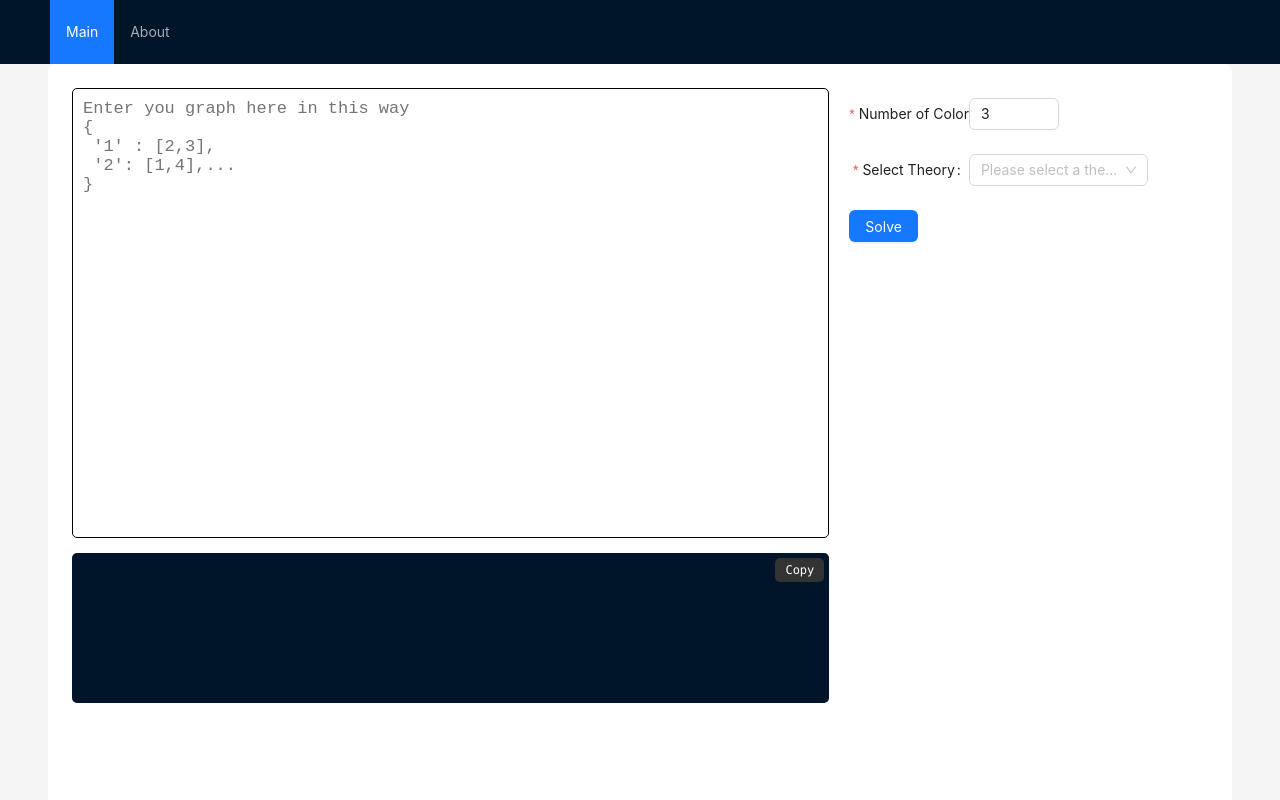
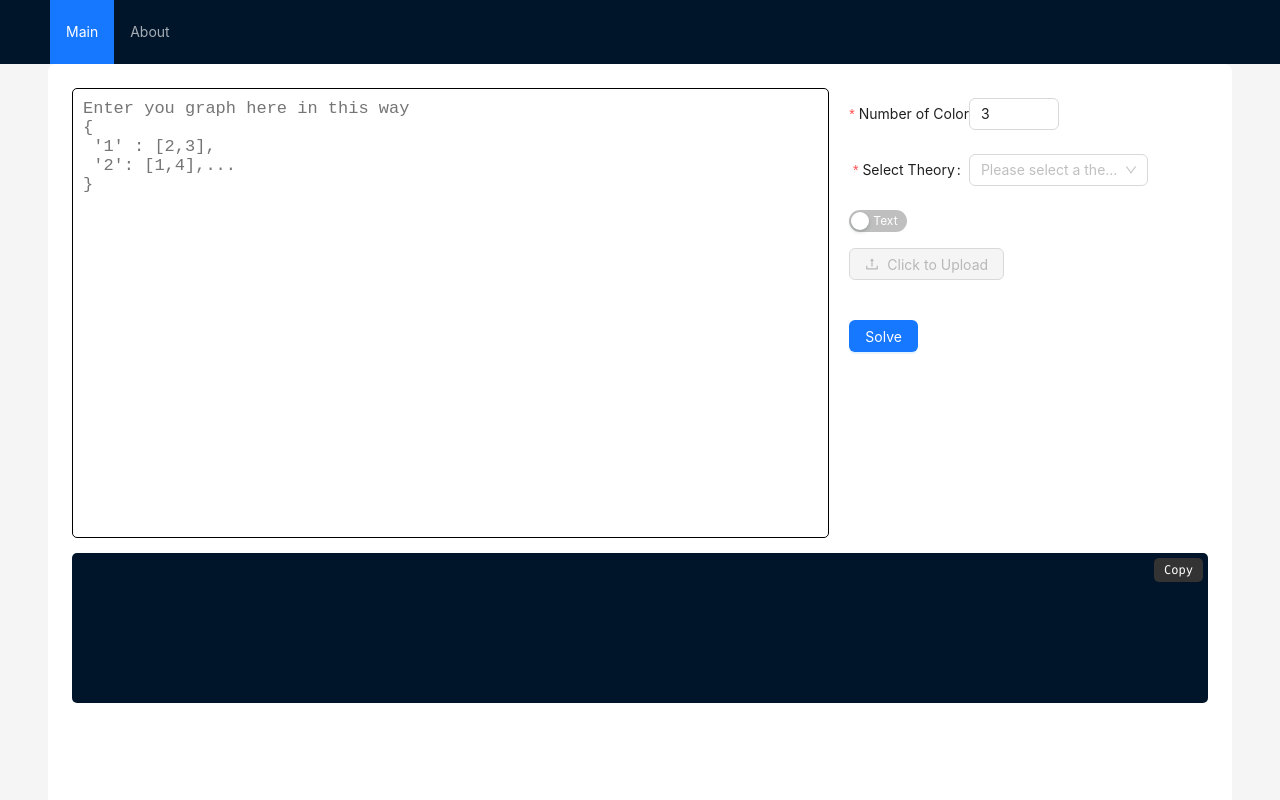
Before and after one commit to guretskiysemyon/k-colorable-reduction-web, a React (Create React App) app: page / in a window 1280 px wide. Shown: the top 800 px of the page. Built offline with nearby package versions, Linux system fonts and the light colour scheme.

Commit message:
Small updates

```diff
--- a/src/App.js
+++ b/src/App.js
@@ -9,10 +9,12 @@ import MyHeader from './Components/MyHeader';
 import FooterComponent from './Components/FooterComponent';
 import ContentComponent from './Components/ContentComponent';
 import AboutComponent from './Components/AboutComponent';
+import FileComponent from './Components/FileComponent';
 
 
 const App = () => {
   return (
+
     <Router>
       <Layout>
         <MyHeader />
--- a/src/Components/ContentComponent.jsx
+++ b/src/Components/ContentComponent.jsx
@@ -5,10 +5,11 @@ import {Layout, theme } from 'antd';
 import MyEditor from './Editor';
 import ParametersForm from './ParametersForm';
 import NetworkGraph from './NetworkGraph';
-import OutputComponent from './Modules/OutputComponent';
+import OutputWindowComponent from './Modules/OutputWindowComponent';
 import useFetching from '../Hooks/useFetching';
 import { read } from 'graphlib-dot';
 import InputComponent from './InputComponents';
+import OutputComponent from './OutputComponent';
 
 const { Content} = Layout;
 
@@ -28,7 +29,7 @@ function ContentComponent() {
     //     numColors: 3,
     //     theory : undefined
     // })
-
+    const [numColors, setNumColors] = useState(3)
     const [coloringGraph, setColoringGraph] = useState({
       numColors: 3,
       coloring : null
@@ -40,7 +41,7 @@ function ContentComponent() {
 
     function showResult(data){
       //console.log(data)
-      let text = data.formula + "\n"
+      let text = "Formula:\n" + data.formula + "\n\n"
       //setColorMap(data.solution)
       if (data.result === "unsat"){
         text += "Not Colorable"
@@ -60,8 +61,15 @@ function ContentComponent() {
 
     useEffect(() => {
 
-      if (fetchedData)
-          showResult(fetchedData);
+      if (fetchedData){
+        console.log(fetchedData)
+        setColoringGraph({
+          numColors: numColors,
+          coloring : fetchedData.solution
+        })
+        showResult(fetchedData);
+      }
+
     },[fetchedData])
 
     function parse(strGraph) {
@@ -80,16 +88,14 @@ function ContentComponent() {
       if (strGraph && inputData.numColors  && inputData.theory) {
         setOutput("")
         try {
+          setNumColors(inputData.numColors)
           const parsedGraph = parse(strGraph);
           setInputGraph(parsedGraph);
-          console.log(parsedGraph)
+          //console.log(parsedGraph)
 
           await fetchGraph(strGraph, inputData.numColors, inputData.theory);
-          console.log(fetchedData.solution)
-          setColoringGraph({
-            numColors: inputData.numColors,
-            coloring : fetchedData ? fetchedData.solution : null
-          })
+          //console.log(fetchedData.solution)
+
           // console.log(fetchedData)
           // showResult(data);
           // showResult(fetchedData); // Call showResult only when both conditions are met
@@ -117,21 +123,12 @@ function ContentComponent() {
         >
           <Content className='content'>
           <InputComponent createAndFetch={createGraphAndFetchResult} />
-          <Row>
-            <Col
-              span={16}
-            >
-              <OutputComponent text={output}/>
-            </Col>
-          </Row>
-          <Row>
-            {error
-            ? <p>Error fetching data: {error.message}</p>
-            : <NetworkGraph coloringGraph={coloringGraph} graphObj= {inputGraph}/>
-
-            }
-
-          </Row>
+          <OutputComponent
+            outputText={output}
+            error={error}
+            coloringGraph={coloringGraph}
+            inputGraph={inputGraph}
+          />
           </Content>
 
         </Layout>
--- /dev/null
+++ b/src/Components/FileComponent.jsx
@@ -0,0 +1,40 @@
+import React, { useState } from 'react';
+import { Upload, Button, Switch, Input } from 'antd';
+import { UploadOutlined } from '@ant-design/icons';
+
+const { TextArea } = Input;
+
+function FileComponent() {
+    const [isFileInput, setIsFileInput] = useState(false); // State to track if file input is selected
+    const [fileList, setFileList] = useState([]);
+
+    const handleSwitchChange = (checked) => {
+        setIsFileInput(checked);
+    };
+
+    const handleFileChange = ({ fileList }) => setFileList(fileList);
+
+    return (
+        <div>
+            <Switch
+                checked={isFileInput}
+                checkedChildren="File"
+                unCheckedChildren="Text"
+                onChange={handleSwitchChange}
+                style={{ marginBottom: 16 }}
+            />
+            <Upload
+                fileList={fileList}
+                onChange={handleFileChange}
+                beforeUpload={() => false} // Prevent auto-uploading
+                style={{ marginBottom: 16 }}
+            >
+                <Button icon={<UploadOutlined />} disabled={!isFileInput}>
+                    Click to Upload
+                </Button>
+            </Upload>
+        </div>
+    );
+}
+
+export default FileComponent;
--- a/src/Components/InputComponents.jsx
+++ b/src/Components/InputComponents.jsx
@@ -5,9 +5,11 @@ import {Layout, theme } from 'antd';
 import MyEditor from './Editor';
 import ParametersForm from './ParametersForm';
 import NetworkGraph from './NetworkGraph';
-import OutputComponent from './Modules/OutputComponent';
+import OutputWindowComponent from './Modules/OutputWindowComponent';
 import useFetching from '../Hooks/useFetching';
 import { read } from 'graphlib-dot';
+import FileComponent from './FileComponent';
+import { FlashOnOutlined } from '@mui/icons-material';
 
 
 function InputComponent({createAndFetch}) {
@@ -39,7 +41,7 @@ function InputComponent({createAndFetch}) {
               className="column_small"
               span={8}>
               <ParametersForm setData={setInputData}/>
-
+              {/* <FileComponent/> */}
             </Col>
           </Row>
     );
--- a/src/Components/Modules/OutputComponent.module.css
+++ b/src/Components/Modules/OutputComponent.module.css
@@ -7,7 +7,8 @@
 .output_window {
     background-color: #001529;
     color: #dcdcdc;
-    padding: 20px;
+    padding: 25px 30px 20px 20px;
+
     border-radius: 5px;
     font-family: Consolas, "Courier New", monospace;
     font-size: 15px;
--- a/src/Components/Modules/OutputComponent.jsx
+++ b/src/Components/Modules/OutputWindowComponent.jsx
@@ -1,7 +1,7 @@
 import React, { useEffect, useState } from 'react';
 import styles from "./OutputComponent.module.css"
 
-const OutputComponent = ({ text }) => {
+const OutputWindowComponent = ({ text }) => {
   const [isCopied, setIsCopied] = useState(false);
 
   const handleCopy = async () => {
@@ -30,4 +30,4 @@ const OutputComponent = ({ text }) => {
   );
 };
 
-export default OutputComponent;
+export default OutputWindowComponent;
--- /dev/null
+++ b/src/Components/OutputComponent.jsx
@@ -0,0 +1,34 @@
+
+import React, { useState, useEffect} from 'react';
+import { Col, Row } from 'antd';
+import {Layout, theme } from 'antd';
+import MyEditor from './Editor';
+import ParametersForm from './ParametersForm';
+import NetworkGraph from './NetworkGraph';
+import OutputWindowComponent from './Modules/OutputWindowComponent';
+import useFetching from '../Hooks/useFetching';
+import { read } from 'graphlib-dot';
+import InputComponent from './InputComponents';
+
+
+function OutputComponent({outputText, error, coloringGraph, inputGraph}) {
+    return ( <>
+    <Row>
+            <Col
+              span={24}
+            >
+              <OutputWindowComponent text={outputText}/>
+            </Col>
+          </Row>
+          <Row>
+            {error
+            ? <p>Error fetching data: {error.message}</p>
+            : <NetworkGraph coloringGraph={coloringGraph} graphObj= {inputGraph}/>
+
+            }
+
+          </Row>
+    </>);
+}
+
+export default OutputComponent;
--- a/src/Components/ParametersForm.jsx
+++ b/src/Components/ParametersForm.jsx
@@ -102,6 +102,7 @@
 
 import React, { useState } from "react";
 import { Button, Form, InputNumber, Select } from "antd";
+import FileComponent from "./FileComponent";
 
 const ParametersForm = ({ setData}) => {
   const [componentSize, setComponentSize] = useState("default");
@@ -154,6 +155,9 @@ const ParametersForm = ({ setData}) => {
         </Select>
       </Form.Item>
       <Form.Item>
+        <FileComponent/>
+      </Form.Item>
+      <Form.Item>
         <Button type="primary" htmlType="submit">Solve</Button>
       </Form.Item>
     </Form>
```
